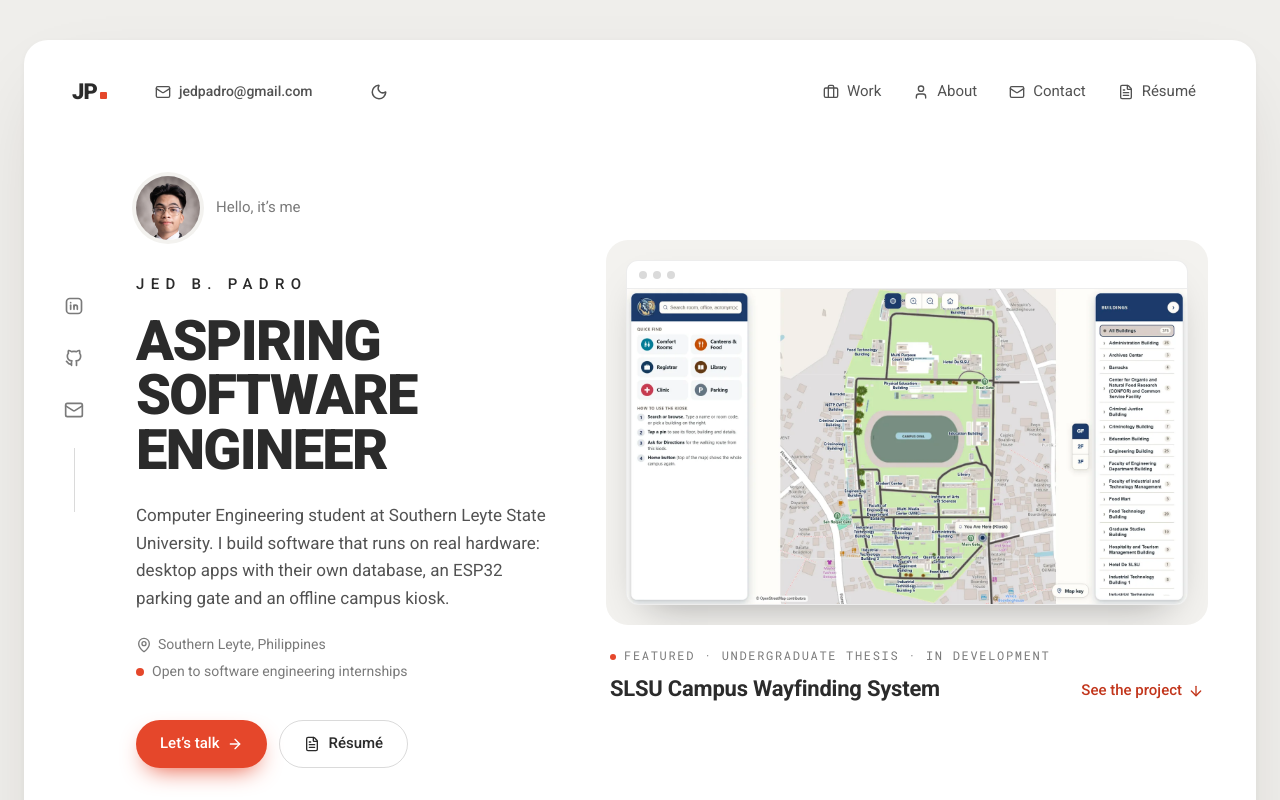
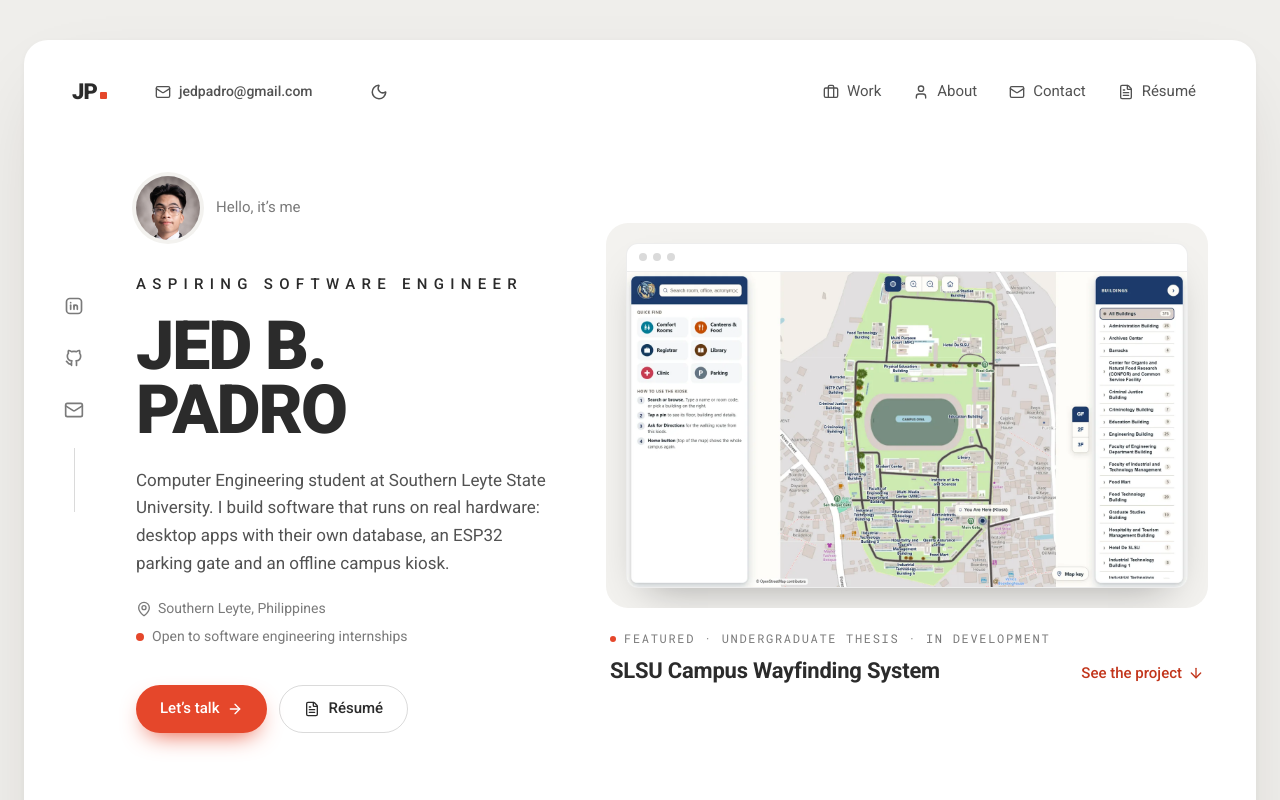
Before and after one commit to jeedp/portfolio, a React (Vite) app: page / in a window 1280 px wide. Shown: the top 800 px of the page. Built offline with nearby package versions, Linux system fonts and the light colour scheme; no server answers.

Commit message:
Hero: lead with the name, title as the small line above it

```diff
--- a/src/sections/Hero.tsx
+++ b/src/sections/Hero.tsx
@@ -29,9 +29,9 @@ export function Hero() {
         </div>
 
         <h1 id="hero-title" className="mt-8">
-          <span className="spaced block text-[15px] font-medium uppercase text-ink">{profile.name}</span>
-          <span className="mt-4 block text-[44px] font-black uppercase leading-[0.98] tracking-[-0.03em] sm:text-[56px]">
-            Aspiring software engineer
+          <span className="spaced block text-[13px] font-medium uppercase tracking-[0.3em] text-ink sm:text-[15px] sm:tracking-[0.42em]">Aspiring software engineer</span>
+          <span className="mt-4 block text-[52px] font-black uppercase leading-[0.95] tracking-[-0.03em] sm:text-[68px]">
+            {profile.name}
           </span>
         </h1>
 
```
